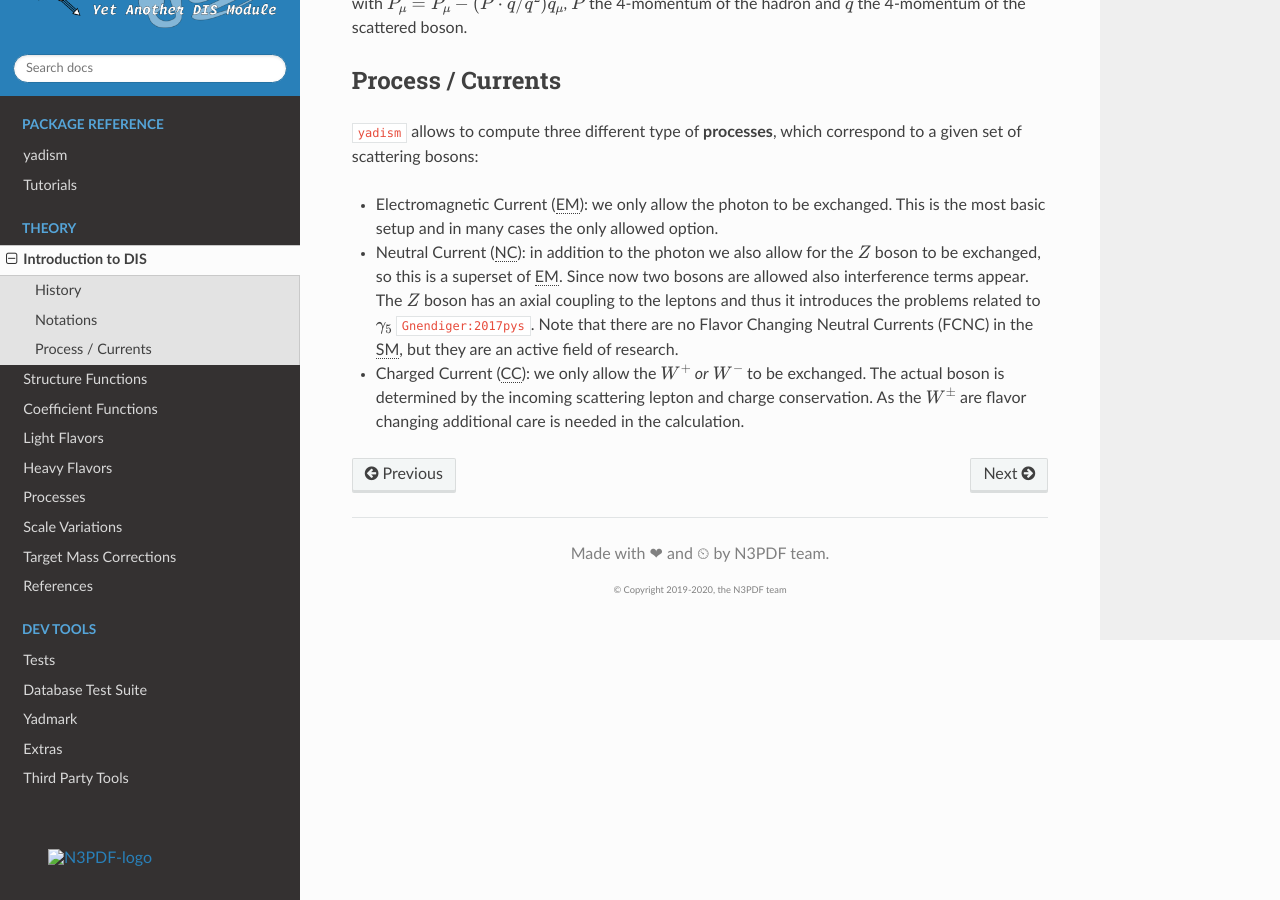
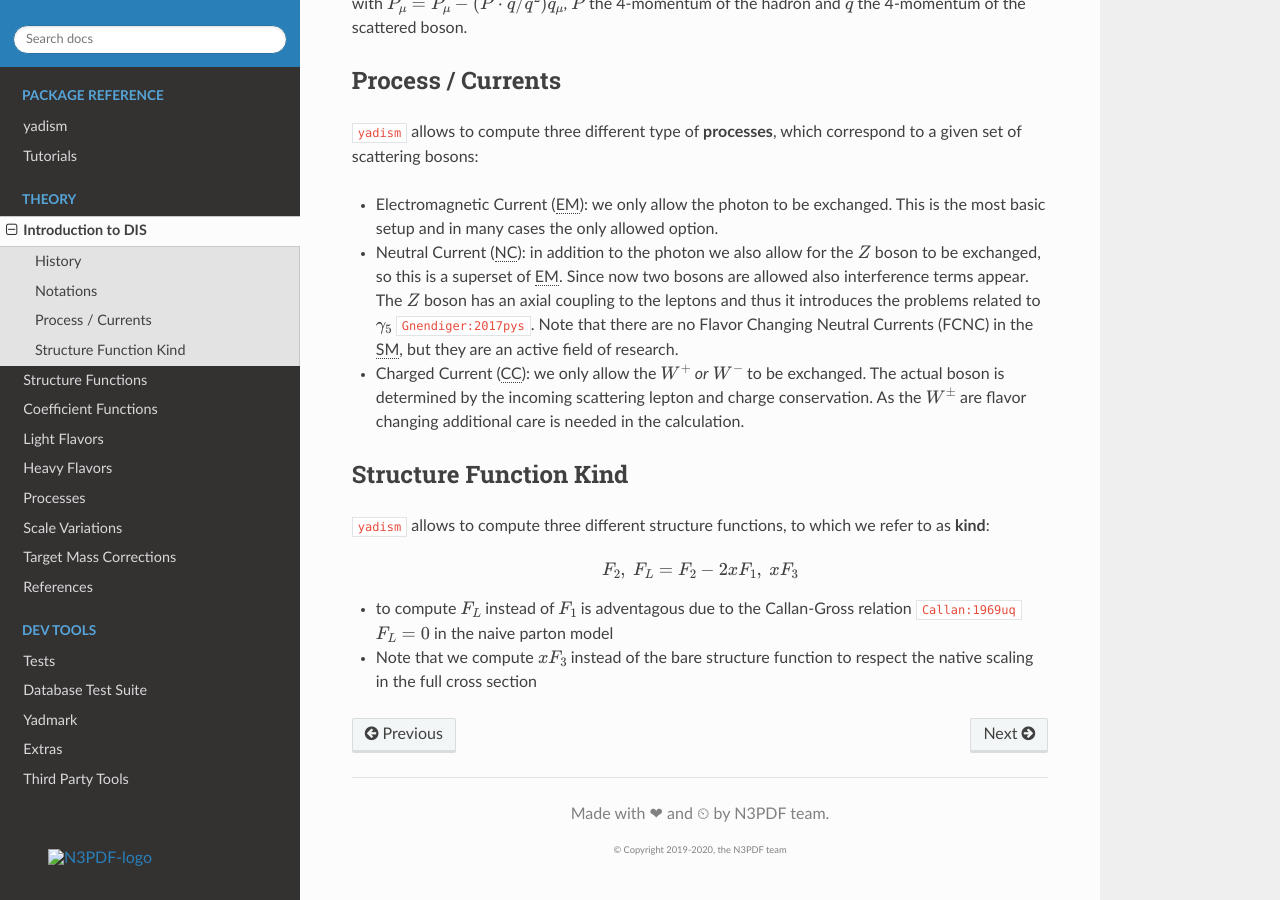
Before and after one commit to NNPDF/yadism, a Sphinx documentation site: the page built from docs/sphinx/source/theory/DIS-intro.rst, in a window 1280 px wide and 900 px high, scrolled down 521 px. Built offline with Sphinx 7.4.7 and the Read the Docs theme 2.0.0, drawn with Linux system fonts in a browser that asks for light colours; pages that are not in the unit, such as notebooks, are missing from menus; the version number could not be read and is left out; cross-references to code outside the pages are shown as plain code.

Commit message:
Improve doc: SF kind

```diff
--- a/docs/sphinx/source/refs/gen.bib
+++ b/docs/sphinx/source/refs/gen.bib
@@ -33,3 +33,12 @@
     pages = "083C01",
     year = "2020"
 }
+@article{Callan:1969uq,
+    author = "Callan, Curtis G., Jr. and Gross, David J.",
+    title = "{High-energy electroproduction and the constitution of the electric current}",
+    doi = "10.1103/PhysRevLett.22.156",
+    journal = "Phys. Rev. Lett.",
+    volume = "22",
+    pages = "156--159",
+    year = "1969"
+}
--- a/docs/sphinx/source/theory/DIS-intro.rst
+++ b/docs/sphinx/source/theory/DIS-intro.rst
@@ -40,3 +40,16 @@ given set of scattering bosons:
 - Charged Current (|CC|): we only allow the :math:`W^+` *or* :math:`W^-` to be exchanged.
   The actual boson is determined by the incoming scattering lepton and charge conservation.
   As the :math:`W^\pm` are flavor changing additional care is needed in the calculation.
+
+Structure Function Kind
+-----------------------
+
+``yadism`` allows to compute three different structure functions, to which we refer to as **kind**:
+
+.. math ::
+  F_2,~ F_L = F_2 - 2xF_1,~ xF_3
+
+- to compute :math:`F_L` instead of :math:`F_1` is adventagous due to the Callan-Gross relation
+  :cite:`Callan:1969uq` :math:`F_L=0` in the naive parton model
+- Note that we compute :math:`xF_3` instead of the bare structure function to respect the native
+  scaling in the full cross section
```
